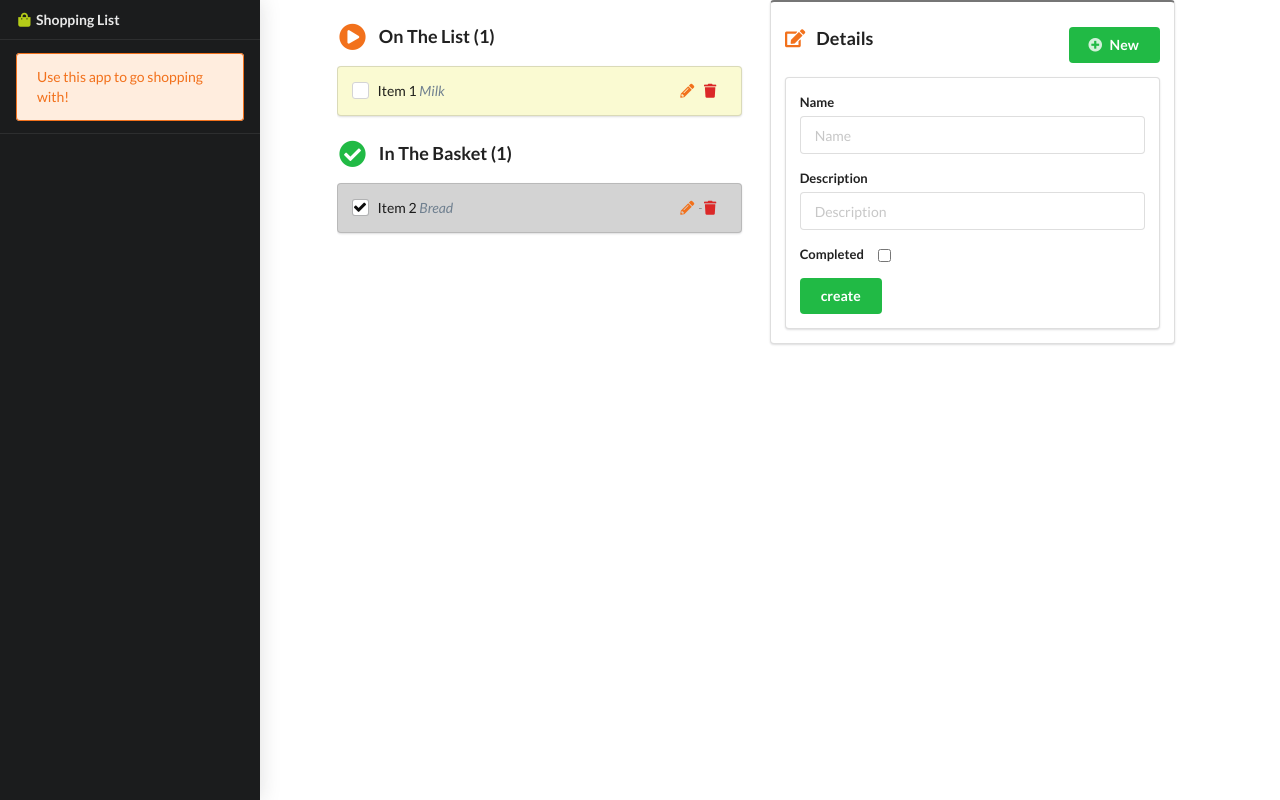
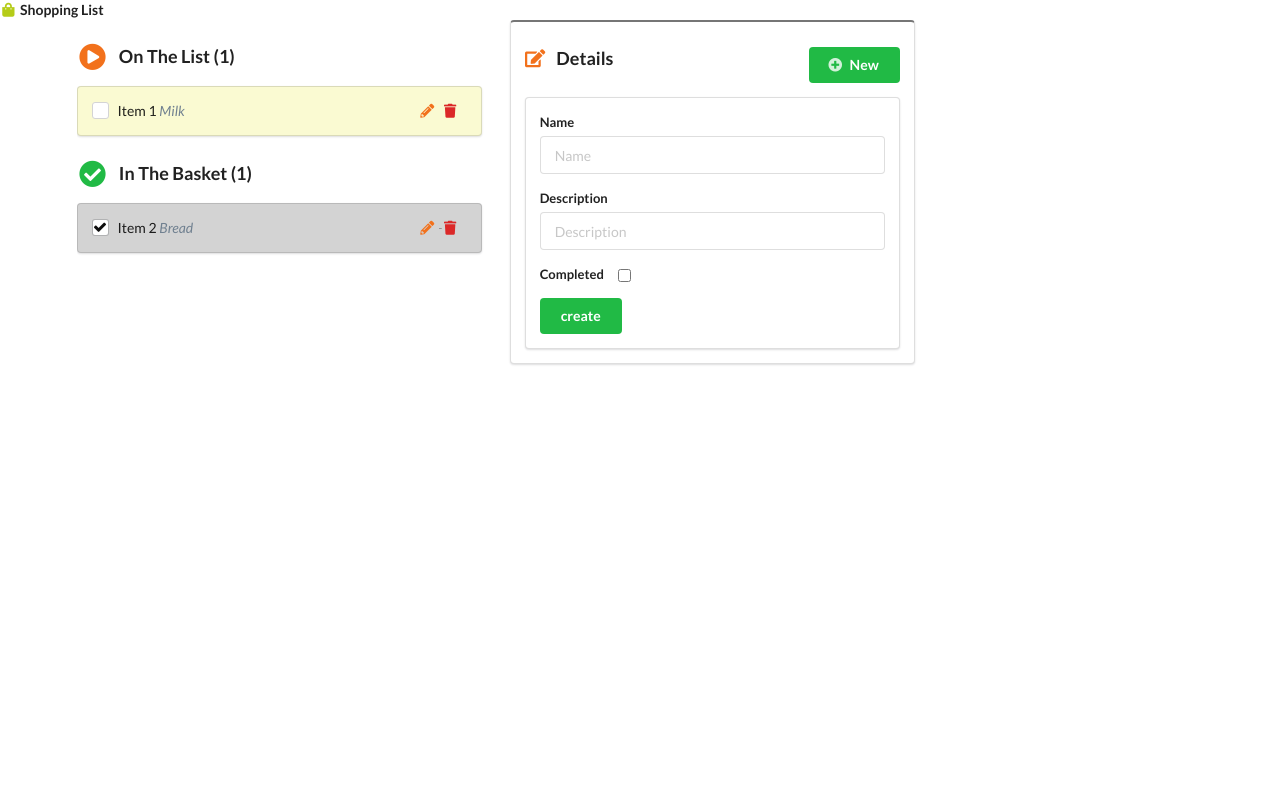
Before and after one commit to vincethewalker2015/shopping-list-with-vue.js, a PHP site: page / in a window 1280 px wide. Run offline with PHP 8.4, Linux system fonts and the light colour scheme.

Commit message:
Test css changes

```diff
--- a/index.html
+++ b/index.html
@@ -19,14 +19,14 @@
     <body>
 
         <div id="app" class="pushable">
-            <div class="ui sidebar inverted vertical menu visible fixed left mobile-friendly">
+            <div class="">
               <div class="ui logo item">
                  <b><i class="icon shopping bag olive"></i>Shopping List</b>
               </div>
               <div class="item">
-                <div class="ui message orange">
+                <!--<div class="ui message orange">
                   Use this app to go shopping with!
-                </div>
+                </div> -->
               </div>
             </div>
            <div class="ui container pusher">
--- a/style.css
+++ b/style.css
@@ -19,14 +19,17 @@
     font-style: italic;
 }
 
+  .sidebar {
+    display: none !important;
+  }
+
 /* Smartphones (portrait and landscape) -----------
     @media only screen and (min-device-width : 320px)
 	   and (max-device-width : 480px) {
     .item {
         display: none !important;
     }
-      .mobile-friendly {
-         display: none !important;
+
 
 
      }
@@ -35,4 +38,4 @@
 
     }
 
- */
+*/
```
